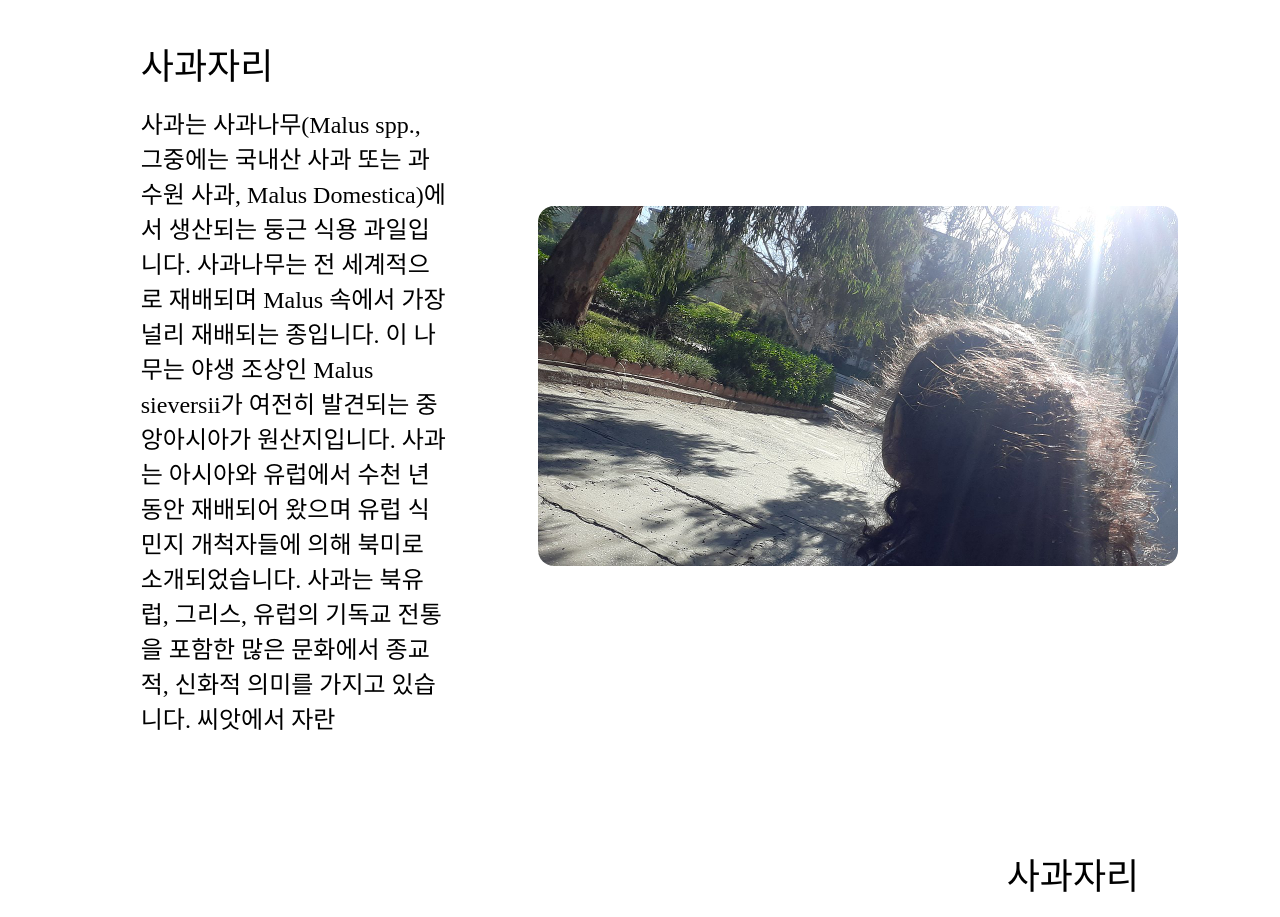
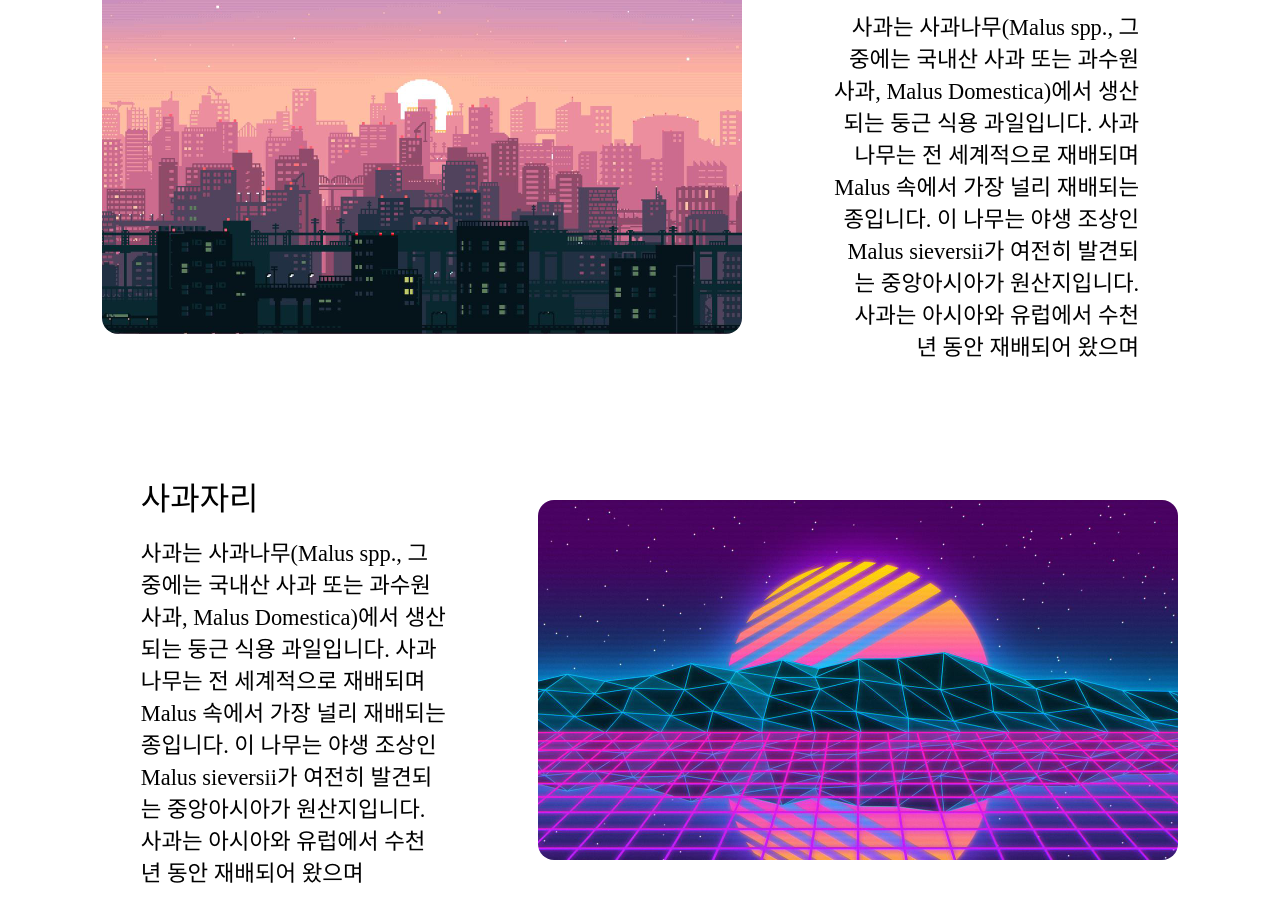
Before and after one commit to abckevinlee123/Applefarm, a React (Create React App) app in the folder client/: page /family in a window 1280 px wide. Shown: the part 1880-2797 px from the top of the page. Built offline with nearby package versions, Linux system fonts and the light colour scheme; a web font is replaced by a local one.

Commit message:
Better tabs and pages

```diff
--- a/client/src/comps/Showcase.js
+++ b/client/src/comps/Showcase.js
@@ -25,16 +25,17 @@ export default function Showcase(props) {
         paddingBottom: '2vh',
         paddingLeft: '3vw',
         paddingRight: '3vw',
-        fontFamily: 'KR_5',
-        fontSize: '2.25rem',
+        fontFamily: 'KR_6',
+        fontSize: '2rem',
         color: 'black',
     };
     const cardTextStyle = {
+        margin: '0px 0px 0px 0px',
         paddingBottom: '2vh',
         paddingLeft: '3vw',
         paddingRight: '3vw',
         fontFamily: 'KR_4',
-        fontSize: '1.5rem',
+        fontSize: '1.4rem',
         color: 'black',
     };
     const cardImgStyle = {
@@ -43,14 +44,12 @@ export default function Showcase(props) {
         borderRadius: '1rem'
     };
     const cardInnerRightStyle = {
-        borderRadius: '1.25rem',
         textAlign: 'right',
         // background: '#C6C7C4',
         width: '30vw', //(props.cardInnerWidth)
         height: 'auto',
     };
     const cardInnerLeftStyle = {
-        borderRadius: '1.25rem',
         textAlign: 'Left',
         // background: '#C6C7C4',
         width: '30vw', //(props.cardInnerWidth)
@@ -68,9 +67,7 @@ export default function Showcase(props) {
                         <Card.Body style={cardInnerRightStyle}>
                             <Card.Title style={cardTitleStyle}>{props.person}</Card.Title>
                             <Card.Text style={cardTextStyle}>
-                            사과는 사과나무(Malus spp., 그중에는 국내산 사과 또는 과수원 사과, Malus Domestica)에서 생산되는 둥근 식용 과일입니다. 사과나무는 전 세계적으로 재배되며 Malus 속에서 가장 널리 재배되는 종입니다. 이 나무는 야생 조상인 Malus sieversii가 여전히 발견되는 중앙아시아가 원산지입니다. 사과는 아시아와 유럽에서 수천 년 동안 재배되어 왔으며 유럽 식민지 개척자들에 의해 북미로 소개되었습니다. 사과는 북유럽, 그리스, 유럽의 기독교 전통을 포함한 많은 문화에서 종교적, 신화적 의미를 가지고 있습니다.
-
-씨앗에서 자란
+                            사과는 사과나무(Malus spp., 그중에는 국내산 사과 또는 과수원 사과, Malus Domestica)에서 생산되는 둥근 식용 과일입니다. 사과나무는 전 세계적으로 재배되며 Malus 속에서 가장 널리 재배되는 종입니다. 이 나무는 야생 조상인 Malus sieversii가 여전히 발견되는 중앙아시아가 원산지입니다. 사과는 아시아와 유럽에서 수천 년 동안 재배되어 왔으며
                             </Card.Text>
                         </Card.Body>
                     </Container>
@@ -82,14 +79,12 @@ export default function Showcase(props) {
             <>
                 <Card style={cardStyle}>
                     <Container style={containerStyle}>
-                        <Card style={cardInnerLeftStyle}>
+                        <Card.Body style={cardInnerLeftStyle}>
                             <Card.Title style={cardTitleStyle}>{props.person}</Card.Title>
-                            <Card.Body style={cardTextStyle}>
-                            사과는 사과나무(Malus spp., 그중에는 국내산 사과 또는 과수원 사과, Malus Domestica)에서 생산되는 둥근 식용 과일입니다. 사과나무는 전 세계적으로 재배되며 Malus 속에서 가장 널리 재배되는 종입니다. 이 나무는 야생 조상인 Malus sieversii가 여전히 발견되는 중앙아시아가 원산지입니다. 사과는 아시아와 유럽에서 수천 년 동안 재배되어 왔으며 유럽 식민지 개척자들에 의해 북미로 소개되었습니다. 사과는 북유럽, 그리스, 유럽의 기독교 전통을 포함한 많은 문화에서 종교적, 신화적 의미를 가지고 있습니다.
-
-씨앗에서 자란
-                            </Card.Body>
-                        </Card>
+                            <Card.Text style={cardTextStyle}>
+                            사과는 사과나무(Malus spp., 그중에는 국내산 사과 또는 과수원 사과, Malus Domestica)에서 생산되는 둥근 식용 과일입니다. 사과나무는 전 세계적으로 재배되며 Malus 속에서 가장 널리 재배되는 종입니다. 이 나무는 야생 조상인 Malus sieversii가 여전히 발견되는 중앙아시아가 원산지입니다. 사과는 아시아와 유럽에서 수천 년 동안 재배되어 왔으며
+                            </Card.Text>
+                        </Card.Body>
                         <Card.Img style={cardImgStyle} src={props.image}/>
                     </Container>
                 </Card>
--- a/client/src/pages/Product.js
+++ b/client/src/pages/Product.js
@@ -1,4 +1,5 @@
 import {Container} from 'react-bootstrap';
+import apple from '../other/Apple.gif';
 import NavBar from "../comps/NavBar";
 import Button from 'react-bootstrap/Button';
 import Card from 'react-bootstrap/Card';
@@ -28,11 +29,16 @@ export default function Product() {
         textAlign:'center'
         // etc
     };
-
+    const imgStyle = {
+        display: 'block',
+        marginLeft: 'auto',
+        marginRight: 'auto',
+    };
     return (
         <>
             <Container style={containStyle}>
                 <h1 style={h1}>상품</h1>
+                <img style={imgStyle} width='400px' height='400px' src={apple}/>
                 <p style={p}>We sell apples</p>
             </Container>
         </>
```
